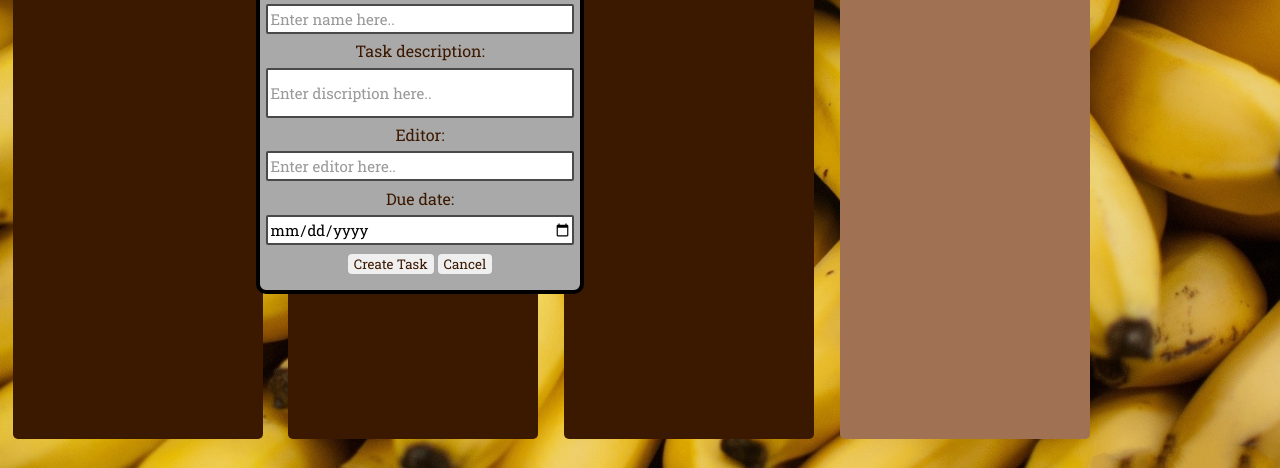
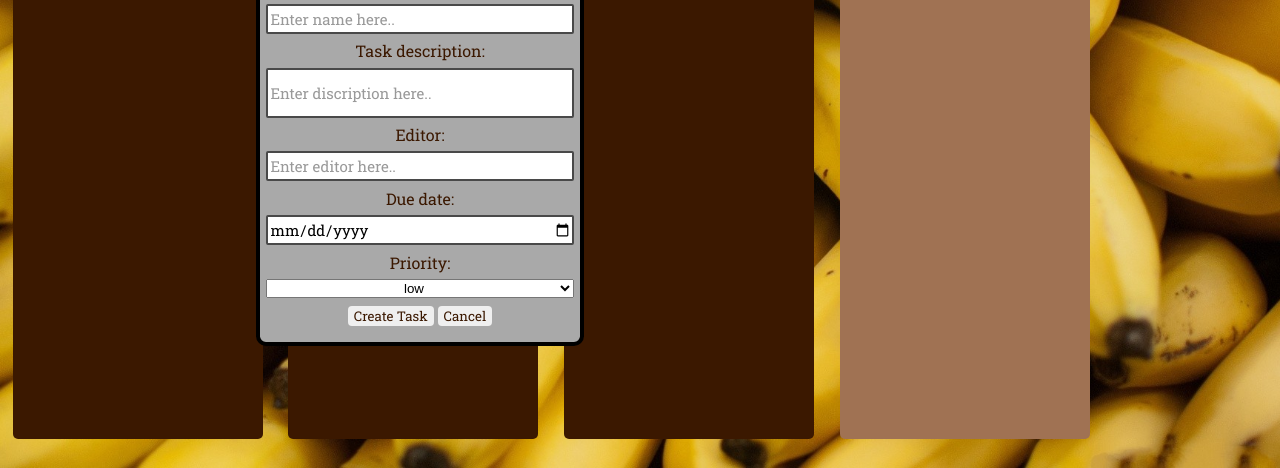
Before and after one commit to Yonkske/TeamBanane, a plain HTML site: page html/kanban.html in a window 1280 px wide. Both pictures are taken after a click on the button 137 px from the left and 222 px from the top of the page. Shown: the part 332-800 px from the top of the page. Drawn offline with Linux system fonts and the light colour scheme.

Commit message:
Some functionality added

```diff
--- a/html/css/kanbandesign.css
+++ b/html/css/kanbandesign.css
@@ -265,7 +265,22 @@ label {
 #dateInput {
     margin: 2%;
     width: 96%;
+}
 
+#prioInput {
+    margin: 2%;
+    width: 96%;
+    text-align: center;
+}
+
+#low {
+    background-color: green;
+}
+#medium {
+    background-color: orange;
+}
+#high {
+    background-color: red;
 }
 
 .popup-format button {
--- a/html/kanban.html
+++ b/html/kanban.html
@@ -93,9 +93,16 @@
             <label for="editorInput">Editor:</label>
             <input type="text" id="editorInput" name="editorInput" placeholder="Enter editor here..">
 
-
             <label for="dateInput">Due date:</label>
             <input type="date" id="dateInput" name="dateInput" placeholder="Enter editor here..">
+
+            <label for="prioInput">Priority:</label>
+            <select name="prioInput" id="prioInput">
+                <option value="low" id="low">low</option>
+                <option value="medium" id="medium">medium</option>
+                <option value="high" id="high">high</option>
+            </select>
+
             <div>
                 <button type="submit">Create Task</button>
                 <button onclick="closeCreateNewTask()">Cancel</button>
```
